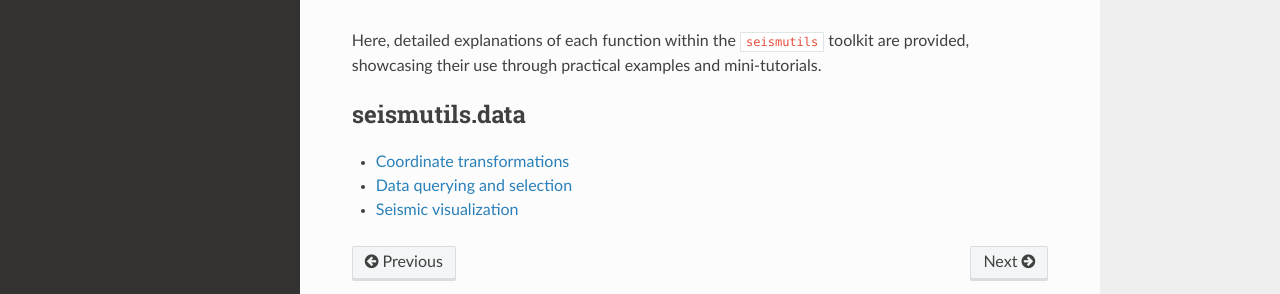
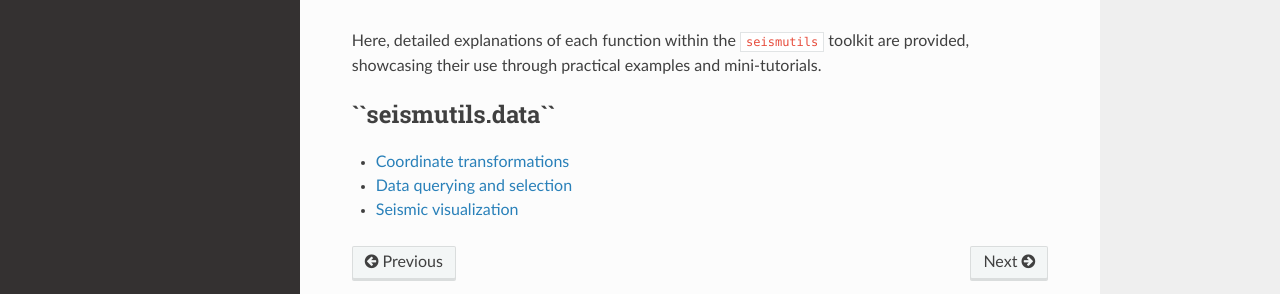
Before and after one commit to gabrielepaoletti/seismutils, a Sphinx documentation site: the page built from docs/source/documentation.rst, in a window 1280 px wide. Shown: the part 430-724 px from the top of the page. Built offline with Sphinx 7.4.7 and the Read the Docs theme 2.0.0, drawn with Linux system fonts in a browser that asks for light colours; pages that are not in the unit, such as notebooks, are missing from menus.

```diff
--- a/docs/source/documentation.rst
+++ b/docs/source/documentation.rst
@@ -22,7 +22,7 @@ Here, detailed explanations of each function within the ``seismutils`` toolkit a
 
 .. toctree::
    :maxdepth: 2
-   :caption: seismutils.data
+   :caption: ``seismutils.data``
 
    su.data/coordinate_transformations
    su.data/data_querying_and_selection
```
